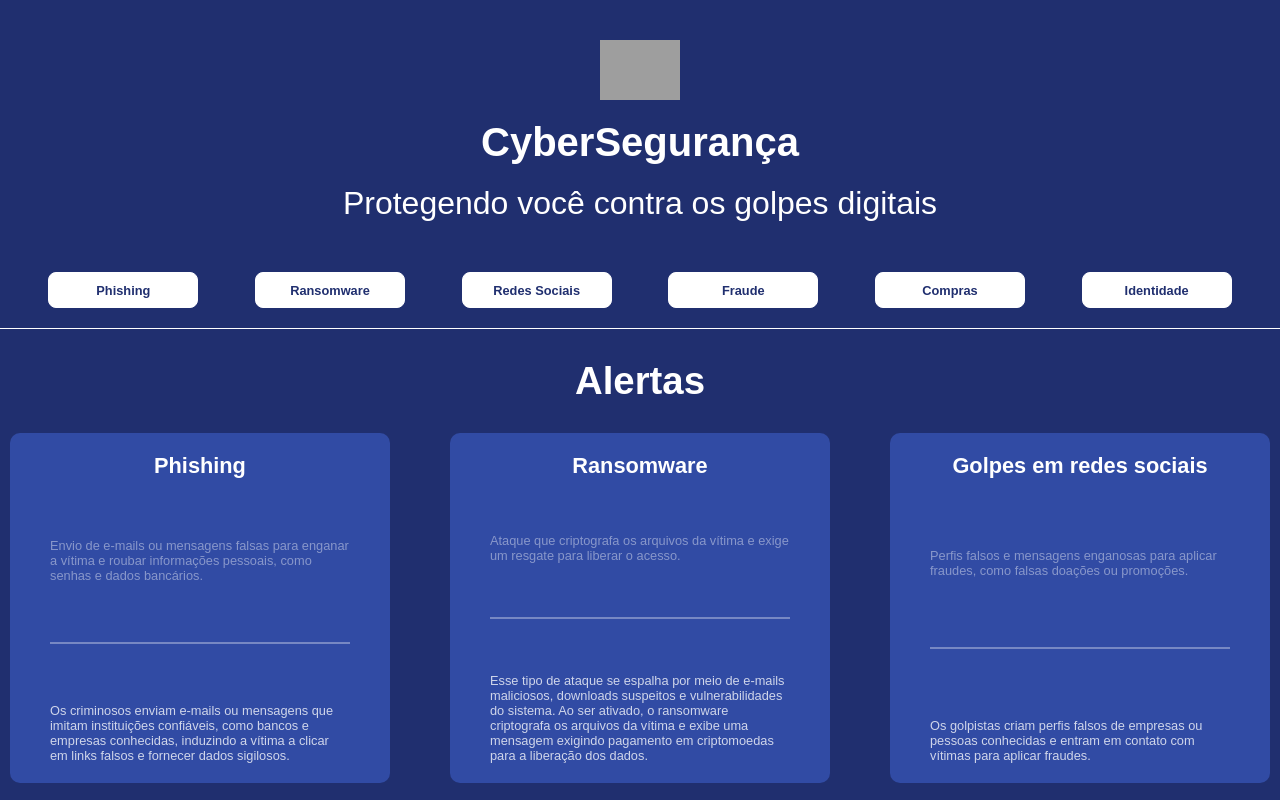
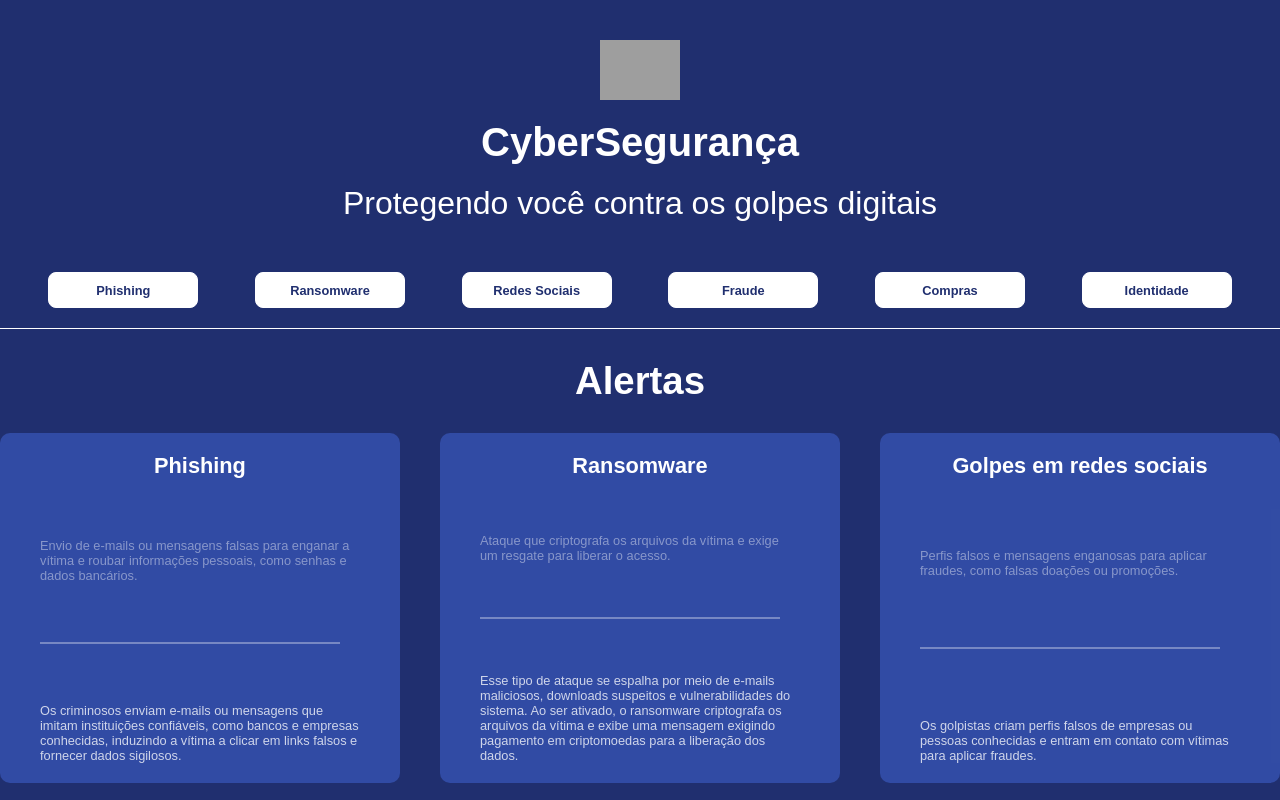
Before and after one commit to leonardofv/atividade, a React (Vite) app: page / in a window 1280 px wide. Shown: the top 800 px of the page. Built offline with nearby package versions, Linux system fonts and the light colour scheme; grey boxes are pictures that could not be loaded; a web font is replaced by a local one.

Commit message:
tamanho card mais uma vez

```diff
--- a/src/pages/home/home.module.scss
+++ b/src/pages/home/home.module.scss
@@ -27,7 +27,7 @@ main {
 
     .card {
         // border: 2px solid red;
-        width: 380px;
+        width: 400px;
         height: 350px;
         background-color: #3551aed8;
         border-radius: 10px;
```
